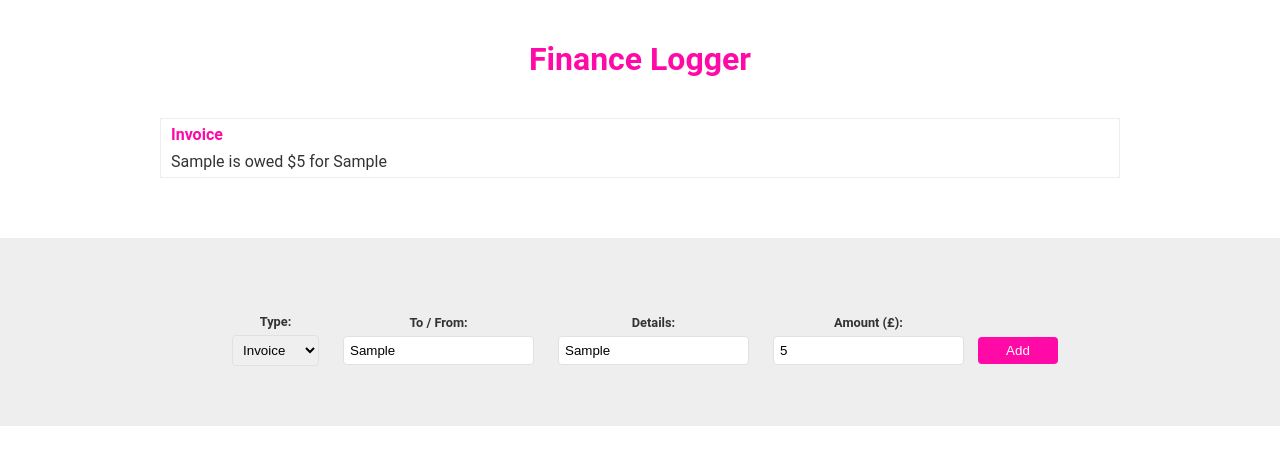
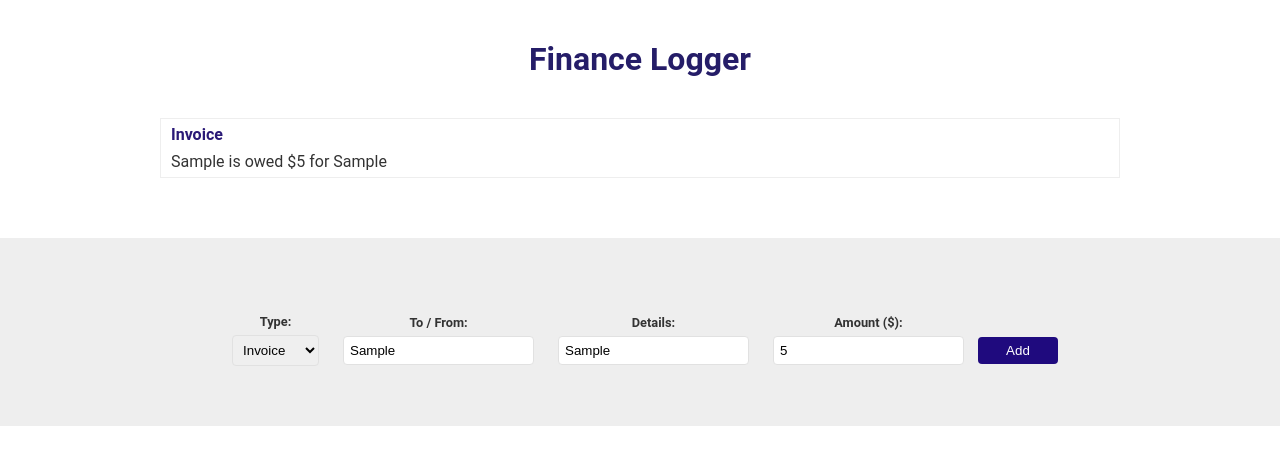
Before and after one commit to AnushkaPraveen/Finance-Logger, a plain HTML site: page public/index.html in a window 1280 px wide. Both pictures are taken after typing "Sample", "Sample", "5" into the empty fields and a click on the button "Add". Drawn offline with Linux system fonts and the light colour scheme.

Commit message:
styles change

```diff
--- a/public/index.html
+++ b/public/index.html
@@ -3,7 +3,7 @@
 <head>
     <meta charset="UTF-8">
     <meta name="viewport" content="width=device-width, initial-scale=1.0">
-    <title>TypeScript Tutorial</title>
+    <title>Finance Logger</title>
     <link rel="stylesheet" href="styles.css">
 </head>
 
@@ -36,7 +36,7 @@
                 <input type="text" id="details">
             </div>
             <div class="field">
-                <label>Amount (£):</label>
+                <label>Amount ($):</label>
                 <input type="number" id="amount">
             </div>
             <button>Add</button>
--- a/public/styles.css
+++ b/public/styles.css
@@ -10,7 +10,7 @@ body {
 
 h1 {
     margin: 40px auto;
-    color: #ff0aa7;
+    color: #251d68;
     text-align: center;
 }
 
@@ -26,7 +26,7 @@ li {
 }
 
 li h4 {
-    color: #ff0aa7;
+    color: #2a1977;
     margin: 0;
     text-transform: capitalize;
 }
@@ -71,7 +71,7 @@ select {
 button {
     color: white;
     border: 0;
-    background: #ff0aa7;
+    background: #1f0a7e;
     padding: 6px;
     min-width: 80px;
     border-radius: 4px;
```
Also changed, not shown: index.html (+1 -1 lines).
